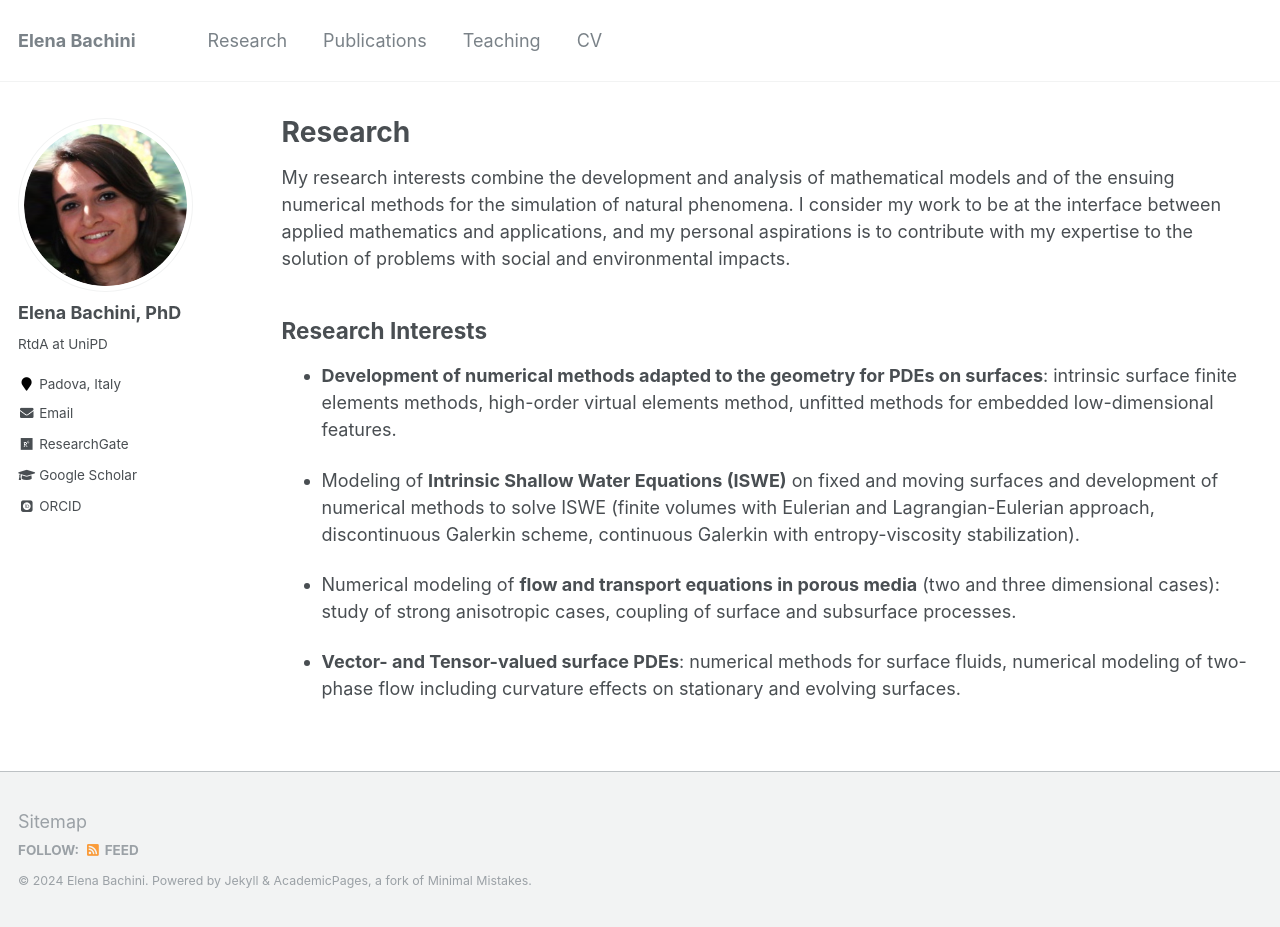
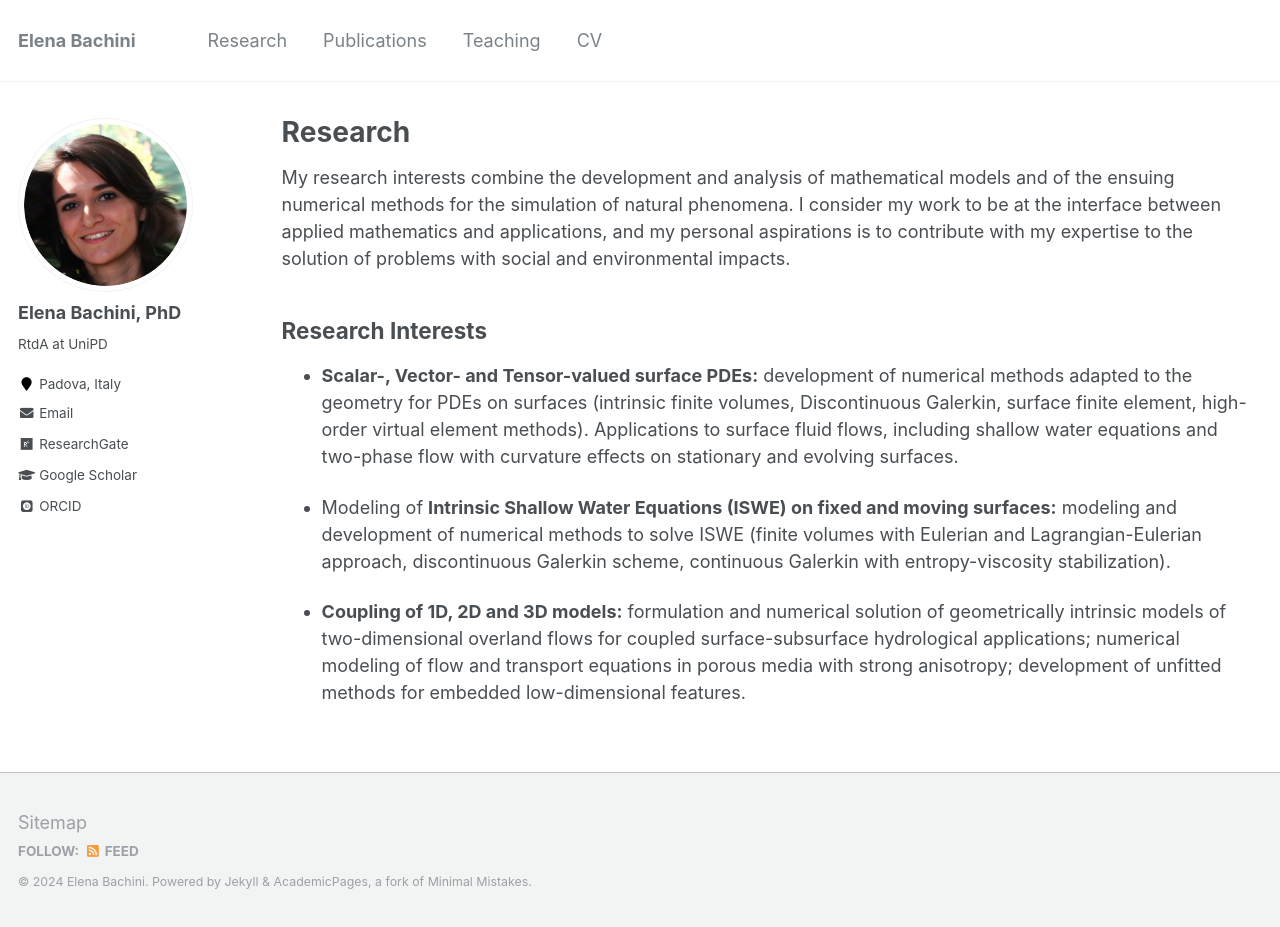
Before and after one commit to elenabachini/elenabachini.github.io, a Jekyll site: the page built from _pages/research.md, in a window 1280 px wide and 927 px high. Built offline with Jekyll 4.4.1, drawn with Linux system fonts in a browser that asks for light colours; some web fonts are replaced.

Commit message:
update agosto2024, modifica per bandi rtt

```diff
--- a/_pages/research.md
+++ b/_pages/research.md
@@ -17,13 +17,22 @@ solution of problems with social and environmental impacts.
 
 ## Research Interests
 
-* <b>Development of numerical methods adapted to
-the geometry for PDEs on surfaces</b>: intrinsic surface finite
-elements methods, high-order virtual elements method, unfitted methods
-for embedded low-dimensional features.
+* <b>Scalar-, Vector- and Tensor-valued surface PDEs:</b> development
+  of numerical methods adapted to the geometry for PDEs on surfaces
+  (intrinsic finite volumes, Discontinuous Galerkin, surface finite
+  element, high-order virtual element methods). Applications to
+  surface fluid flows, including shallow water equations and two-phase
+  flow with curvature effects on stationary and evolving surfaces.
 
-* Modeling of <b>Intrinsic Shallow Water Equations (ISWE)</b> on fixed and moving surfaces and development of numerical methods to solve ISWE (finite volumes with Eulerian and Lagrangian-Eulerian approach, discontinuous Galerkin scheme, continuous Galerkin with entropy-viscosity stabilization).
+* Modeling of <b>Intrinsic Shallow Water Equations (ISWE) on fixed and
+  moving surfaces:</b> modeling and development of numerical methods
+  to solve ISWE (finite volumes with Eulerian and Lagrangian-Eulerian
+  approach, discontinuous Galerkin scheme, continuous Galerkin with
+  entropy-viscosity stabilization).
 
-* Numerical modeling of <b>flow and transport equations in porous media</b> (two and three dimensional cases): study of strong anisotropic cases, coupling of surface and subsurface processes.
-
-* <b>Vector- and Tensor-valued surface PDEs</b>: numerical methods for surface fluids, numerical modeling of two-phase flow including curvature effects on stationary and evolving surfaces.
+* <b>Coupling of 1D, 2D and 3D models:</b> formulation and numerical
+solution of geometrically intrinsic models of two-dimensional overland
+flows for coupled surface-subsurface hydrological applications;
+numerical modeling of flow and transport equations in porous media
+with strong anisotropy; development of unfitted methods for embedded
+low-dimensional features.
```
Also changed, not shown: _pages/about.md (+0 -2 lines), _pages/cv.md (+7 -1 lines), _pages/publications.md (+13 -0 lines), _pages/teaching.md (+12 -7 lines), 1 other file.
